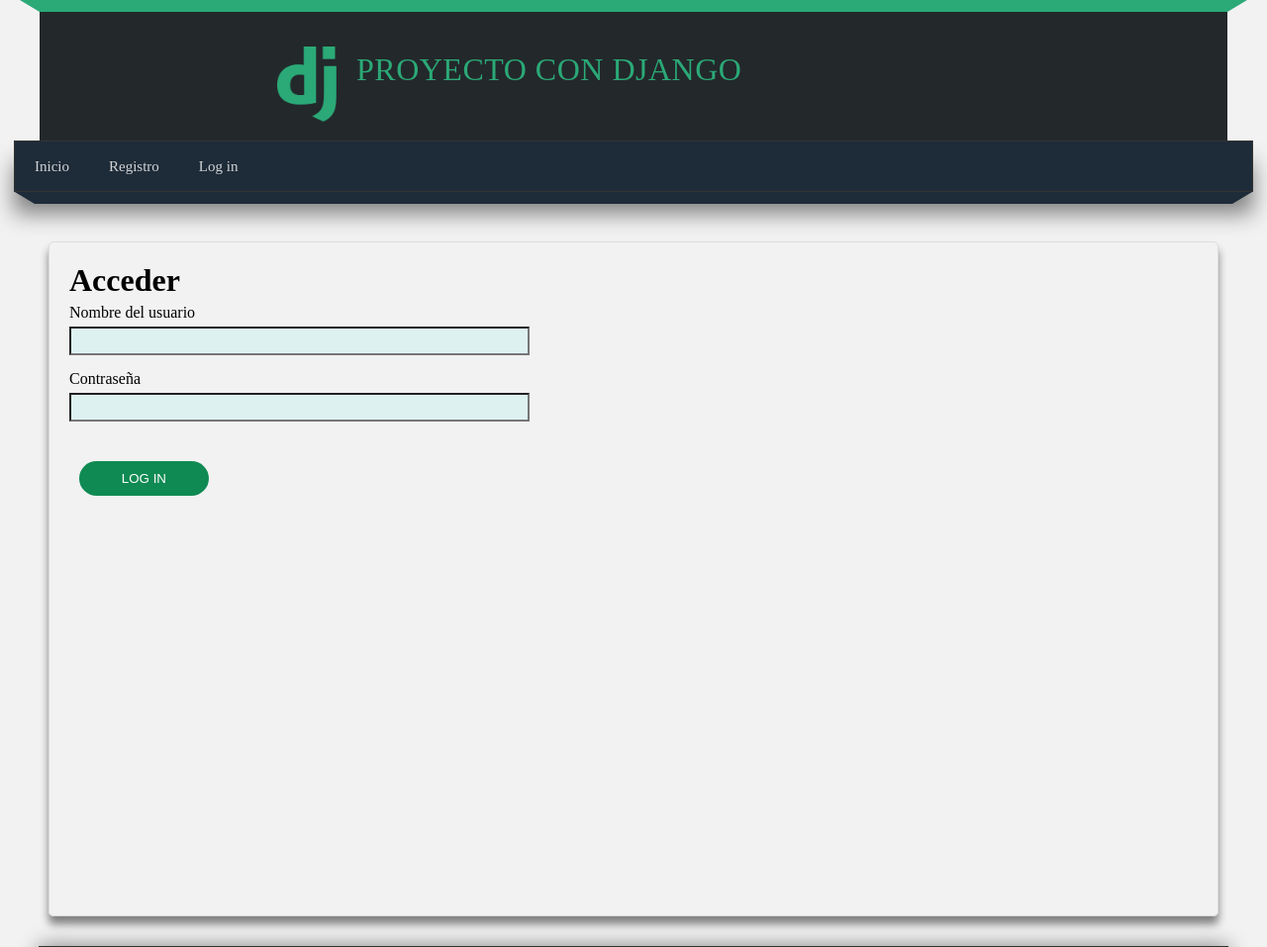
After one commit to WilliansPatino/proyecto-zero-django, a Django app: page /login/ in a window 1280 px wide. The commit adds this page. Shown: the top 957 px of the page at 99% size. Run offline with Django 3.2, Linux system fonts and the light colour scheme.

Commit message:
Dia 6: 	Configurar login; vistas/templates, seleccion de pagina, validacion; páginas/url y sesión 	Decorators, 	Impedir acceso a url: login/registro 	Uso de otro DBMS: Mysql - PostgreSQL

```diff
--- a/Blog+django/mainapp/static/css/style-original.css
+++ b/Blog+django/mainapp/static/css/style-original.css
@@ -285,7 +285,7 @@ nav > ul > li:hover > ul > li:hover a{
     padding: 10px;
     margin-top: 20px;
     background: #0f8a53;
-    color: black;
+    color: white;
     width: 30%;
     text-transform: uppercase;
     border-radius: 20px;
@@ -298,10 +298,12 @@ nav > ul > li:hover > ul > li:hover a{
     cursor: pointer;
     background:#2ba977;
     color: whitesmoke;
-    background: #046b3f;
-
 }
-
+.btn-area {
+    height: 60px;
+    padding: 10px;
+    padding-bottom: 10px;
+}
 
 
 footer {
@@ -332,7 +334,7 @@ footer {
     color: red;
     box-shadow: 0px 0px 0px black;
 }
-.error_message, .alert {
+.error_message, .alert, .alert-warning {
     padding: 12px;
     background: #d30d0d;
     text-align: center;
@@ -342,7 +344,8 @@ footer {
    font-size: 20px;
    color: white;
 }
-.success_message, .success  {
+.alert-success, .success_message, .success,
+.alert  {
     padding: 12px;
     background: #0f8a53;
     text-align: center;
--- a/Blog+django/mainapp/templates/layouts/layout-original.html
+++ b/Blog+django/mainapp/templates/layouts/layout-original.html
@@ -36,6 +36,11 @@
                 </li>
 
 
+
+
+                <!-- si usuario ha hecho login -->
+                 {% if user.email %}
+
                     <!-- paginas dinamicas -->
                     {% for page in pages %}
                             <li>
@@ -43,6 +48,7 @@
                             </li>
                     {% endfor %}
                     <!-- end pag dinamicas -->
+
 
 
                     <!-- CATEGORIES - despliege dinámico -->
@@ -56,11 +62,24 @@
                         {% endfor %}
                         </ul>
 			        </li>
+                    <li>
+                        <a href="{% url 'logout' %}">Cerrar sesión</a>
+                    </li>
+                {% else %}
 
-                <!-- registro -->
+                    <!-- registro / login -->
                     <li>
                         <a href="{% url 'registerpage' %}">Registro</a>
                     </li>
+                    <li>
+                        <a href="{% url 'login' %}">Log in</a>
+                    </li>
+
+                {% endif %}
+                <!-- usuario con login -->
+
+
+
 
 
         </ul>
--- /dev/null
+++ b/Blog+django/mainapp/templates/users/login.html
@@ -0,0 +1,37 @@
+{% extends 'layouts/layout-original.html' %}
+
+{% block title %} {{title}} {% endblock %}
+
+{%  block content %}
+    <h1> {{title}} </h1>
+
+      {% if messages %}
+
+        {% for message in messages %}
+            <div class="  alert-warning">
+                {{message}}
+            </div>
+        {% endfor %}
+
+    {% endif %}
+
+    {{register_form.errors}}
+
+    <form method="post" action="">
+        {% csrf_token %}
+
+        <label for='username'>Nombre del usuario</label>
+        <input type='text' name='username'/>
+
+        <label for='password'>Contraseña</label>
+        <input type='password' name='password'/>
+
+
+
+        <div class="btn-area">
+        <input type="submit" value="Log in"/>
+        </div>
+
+    </form>
+
+ {% endblock %}
--- a/Blog+django/mainapp/urls.py
+++ b/Blog+django/mainapp/urls.py
@@ -5,5 +5,7 @@ from mainapp import views
 urlpatterns = [
     path('', views.index, name='index'),
     path('inicio/', views.index, name='inicio'),
-     path('registro/', views.register_page, name="registerpage" )
+    path('registro/', views.register_page, name="registerpage" ),
+    path('login/', views.login_page, name='login'),
+    path('logout/', views.logout_user, name='logout')
 ]
--- a/Blog+django/mainapp/views.py
+++ b/Blog+django/mainapp/views.py
@@ -1,19 +1,26 @@
 from django.shortcuts import render, redirect
 
-# 19.10.2020
+# 19.11.2020
 # habilita los metodos para el formulario de registro
 from django.contrib.auth.forms import UserCreationForm
 
-# 19.10
+# 19.11
 # importar el objeto para personalizar el formulario
 from mainapp.forms import RegisterForm
 
-# 19.10 // sesion flash para mensajes en formularios
+# 19.11 // sesion flash para mensajes en formularios
 from django.contrib import messages
 
-# Create your views here.
+
+# autenticacion de usuarios
+from django.contrib.auth import authenticate, login, logout
 
 
+# restringir paginas/urls
+from django.contrib.auth.decorators import login_required
+
+
+# Create your views here.
 def index(request):
     return render(request, 'mainapp/index.html', {
         'title':'Inicio'
@@ -26,28 +33,66 @@ def about(request):
         'title':'Sobre el autor'   }
     )
 
-# 19.10.2020
+# 19.11.2020
 def register_page(request):
 
-    # formulario original django
-    #----register_form = UserCreationForm()
-    # desabilitado el formulario original para utilizar
-    # un nuevo formulario personalizado
-    register_form = RegisterForm()
+
+    # validacion de la pagina de registro
+    if request.user.is_authenticated:
+        return redirect('inicio')
+
+    else:
+
+        # formulario original django
+        #----register_form = UserCreationForm()
+        # desabilitado el formulario original para utilizar
+        # un nuevo formulario personalizado
+        register_form = RegisterForm()
 
 
-    if request.method == 'POST':
-        register_form = RegisterForm(request.POST)
+        if request.method == 'POST':
+            register_form = RegisterForm(request.POST)
 
-        if register_form.is_valid():
-            register_form.save()
-            messages.success(request, 'Registrado con éxito')
+            if register_form.is_valid():
+                register_form.save()
+                messages.success(request, 'Registrado con éxito')
 
-            return redirect('inicio')
+                return redirect('inicio')
 
 
-    return render(request, 'users/register.html', {
-        'title': 'Registro',
-        'register_form': register_form
-         }
-    )
+        return render(request, 'users/register.html', {
+            'title': 'Registro',
+            'register_form': register_form
+            }
+        )
+
+# 20.11.2020
+
+def login_page(request):
+
+     # validacion de la pagina de registro
+    if request.user.is_authenticated:
+        return redirect('inicio')
+    else:
+
+        if request.method == 'POST':
+            username = request.POST.get('username')
+            password = request.POST.get('password')
+
+            user = authenticate(request, username=username,
+                password=password)
+
+            if user is not None:
+                login(request, user)
+                return redirect('inicio')
+
+            else:
+                messages.warning(request, 'Acceso denegado, usuario  o contraseña incorrectos')
+
+        return render(request, 'users/login.html', {
+        'title': 'Acceder'
+        })
+
+def logout_user(request):
+    logout(request)
+    return redirect('login')
--- a/Blog+django/pages/views.py
+++ b/Blog+django/pages/views.py
@@ -1,8 +1,12 @@
 from django.shortcuts import render
+
+# restringir paginas/urls
+from django.contrib.auth.decorators import login_required
 
 # Create your views here.
 from .models import Page
 
+@login_required(login_url='login')
 def page(request, slug):
 
     page = Page.objects.get(slug=slug)
```
Also changed, not shown: Blog+django/ProyectoDjango/settings.py (+13 -0 lines), Blog+django/blog/views.py (+6 -1 lines), Blog+django/mainapp/templates/mainapp/index.html (+11 -0 lines), Blog+django/db.sqlite3, Blog+django/media/articles/th.jpeg (added), 3 other files. Lines whose indentation alone changed are shown as unchanged.
